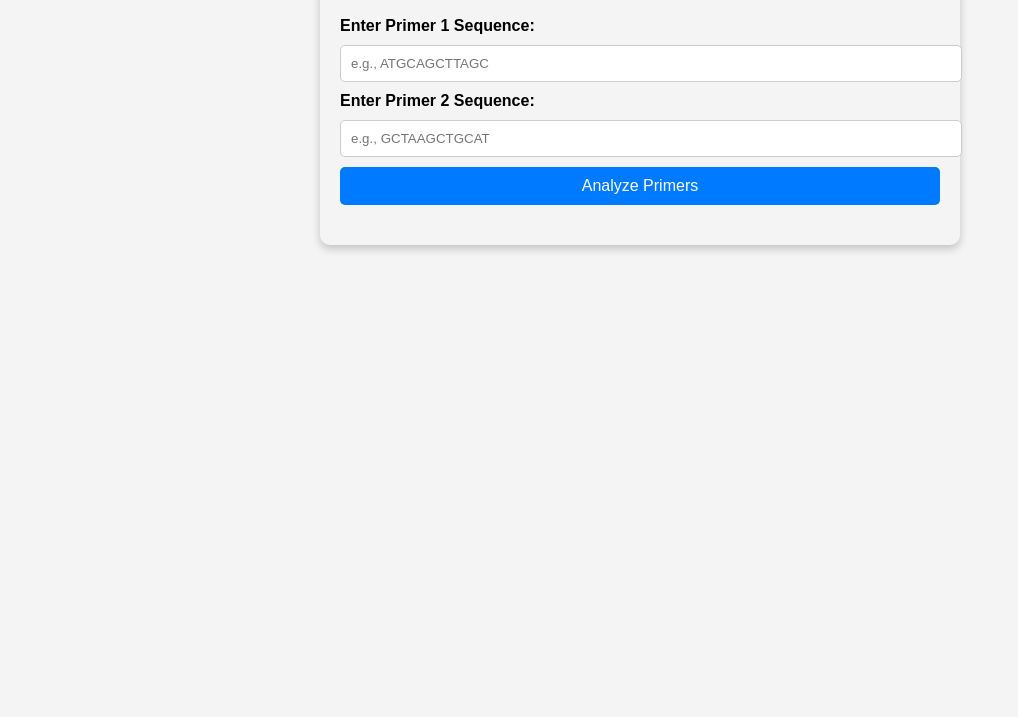
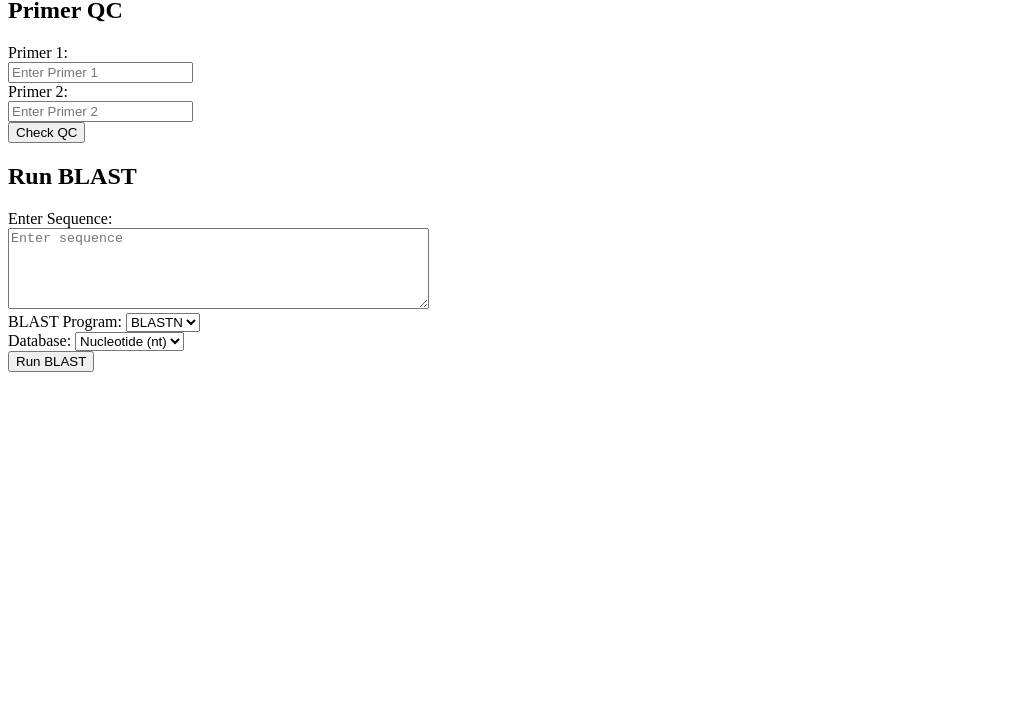
Before and after one commit to Guoping-Wang/oligos, a plain HTML site: page index.html in a window 1280 px wide. Shown: the part 83-800 px from the top of the page, without its empty margins (0-1018 px from the left). Drawn offline with Linux system fonts and the light colour scheme.

Commit message:
Update index.html

```diff
--- a/index.html
+++ b/index.html
@@ -3,126 +3,95 @@
 <head>
     <meta charset="UTF-8">
     <meta name="viewport" content="width=device-width, initial-scale=1.0">
-    <title>Primer QC Tool</title>
-    <style>
-        body {
-            font-family: Arial, sans-serif;
-            margin: 20px;
-            padding: 20px;
-            max-width: 600px;
-            margin: auto;
-            background-color: #f4f4f4;
-            border-radius: 10px;
-            box-shadow: 0 4px 8px rgba(0, 0, 0, 0.2);
-        }
-        h1 {
-            text-align: center;
-            color: #333;
-        }
-        form {
-            margin-bottom: 20px;
-        }
-        label {
-            font-weight: bold;
-        }
-        input[type="text"] {
-            width: 100%;
-            padding: 10px;
-            margin: 10px 0;
-            border: 1px solid #ccc;
-            border-radius: 5px;
-        }
-        button {
-            display: block;
-            width: 100%;
-            padding: 10px;
-            background-color: #007bff;
-            color: white;
-            border: none;
-            border-radius: 5px;
-            font-size: 16px;
-            cursor: pointer;
-        }
-        button:hover {
-            background-color: #0056b3;
-        }
-        .results {
-            margin-top: 20px;
-            padding: 15px;
-            background: #fff;
-            border-radius: 10px;
-            box-shadow: 0 2px 4px rgba(0, 0, 0, 0.1);
-        }
-        .results p {
-            margin: 5px 0;
-            font-size: 16px;
-        }
-    </style>
+    <title>Primer QC and BLAST</title>
 </head>
 <body>
-    <h1>Primer QC Tool</h1>
-    <form id="primerForm">
-        <label for="primer1">Enter Primer 1 Sequence:</label>
-        <input type="text" id="primer1" name="primer1" placeholder="e.g., ATGCAGCTTAGC" required>
+    <h1>Primer QC and BLAST Tool</h1>
 
-        <label for="primer2">Enter Primer 2 Sequence:</label>
-        <input type="text" id="primer2" name="primer2" placeholder="e.g., GCTAAGCTGCAT" required>
+    <!-- Primer QC Form -->
+    <h2>Primer QC</h2>
+    <form id="primerQCForm">
+        <label for="primer1">Primer 1:</label><br>
+        <input type="text" id="primer1" placeholder="Enter Primer 1"><br>
+        <label for="primer2">Primer 2:</label><br>
+        <input type="text" id="primer2" placeholder="Enter Primer 2"><br>
+        <button type="button" onclick="runPrimerQC()">Check QC</button>
+    </form>
+    <div id="primerQCResults"></div>
 
-        <button type="button" onclick="analyzePrimers()">Analyze Primers</button>
+    <!-- BLAST Form -->
+    <h2>Run BLAST</h2>
+    <form id="blastForm">
+        <label for="blastSequence">Enter Sequence:</label><br>
+        <textarea id="blastSequence" rows="5" cols="50" placeholder="Enter sequence"></textarea><br>
+        <label for="program">BLAST Program:</label>
+        <select id="program">
+            <option value="blastn">BLASTN</option>
+            <option value="blastp">BLASTP</option>
+        </select><br>
+        <label for="database">Database:</label>
+        <select id="database">
+            <option value="nt">Nucleotide (nt)</option>
+            <option value="nr">Protein (nr)</option>
+        </select><br>
+        <button type="button" onclick="runBlast()">Run BLAST</button>
     </form>
-    <div class="results" id="results" style="display: none;">
-        <h3>QC Results:</h3>
-        <p id="heterodimerResult"></p>
-    </div>
+    <div id="blastResults"></div>
 
     <script>
-        function getReverseComplement(sequence) {
-            // Calculate reverse complement of the primer
-            const complementMap = { A: 'T', T: 'A', G: 'C', C: 'G' };
-            return sequence
-                .toUpperCase()
-                .split('')
-                .reverse()
-                .map(base => complementMap[base] || base)
-                .join('');
-        }
-
-        function checkHeterodimer(primer1, primer2) {
-            // Check for complementary sequences between Primer1 and reverse complement of Primer2
-            const revCompPrimer2 = getReverseComplement(primer2);
-
-            for (let i = 0; i < primer1.length; i++) {
-                for (let j = 0; j < revCompPrimer2.length; j++) {
-                    // Match sequences of 4 or more bases
-                    if (primer1.slice(i, i + 4) === revCompPrimer2.slice(j, j + 4)) {
-                        return true; // Potential heterodimer
-                    }
-                }
-            }
-            return false;
-        }
-
-        function analyzePrimers() {
-            const primer1 = document.getElementById("primer1").value.toUpperCase().trim();
-            const primer2 = document.getElementById("primer2").value.toUpperCase().trim();
-            const resultsDiv = document.getElementById("results");
-            const heterodimerResult = document.getElementById("heterodimerResult");
+        async function runPrimerQC() {
+            const primer1 = document.getElementById("primer1").value.trim();
+            const primer2 = document.getElementById("primer2").value.trim();
+            const resultsDiv = document.getElementById("primerQCResults");
 
             if (!primer1 || !primer2) {
-                alert("Please enter valid sequences for both primers.");
+                alert("Both primers are required.");
                 return;
             }
 
-            // Check for heterodimer formation
-            const hasHeterodimer = checkHeterodimer(primer1, primer2);
+            const response = await fetch("http://127.0.0.1:5000/primer_qc", {
+                method: "POST",
+                headers: { "Content-Type": "application/json" },
+                body: JSON.stringify({ primer1, primer2 }),
+            });
 
-            if (hasHeterodimer) {
-                heterodimerResult.textContent = "Warning: Primers can form a heterodimer!";
+            const data = await response.json();
+            if (response.ok) {
+                resultsDiv.innerHTML = `
+                    <p>Primer 1 Length: ${data.primer1_length}</p>
+                    <p>Primer 2 Length: ${data.primer2_length}</p>
+                    <p>Heterodimer: ${data.heterodimer ? "Yes" : "No"}</p>
+                `;
             } else {
-                heterodimerResult.textContent = "Good news: No significant heterodimer formation detected.";
+                resultsDiv.innerHTML = `<p>Error: ${data.error}</p>`;
+            }
+        }
+
+        async function runBlast() {
+            const sequence = document.getElementById("blastSequence").value.trim();
+            const program = document.getElementById("program").value;
+            const database = document.getElementById("database").value;
+            const resultsDiv = document.getElementById("blastResults");
+
+            if (!sequence) {
+                alert("Please enter a sequence.");
+                return;
             }
 
-            resultsDiv.style.display = "block";
+            resultsDiv.textContent = "Running BLAST... Please wait.";
+
+            const response = await fetch("http://127.0.0.1:5000/run_blast", {
+                method: "POST",
+                headers: { "Content-Type": "application/json" },
+                body: JSON.stringify({ sequence, program, database }),
+            });
+
+            const data = await response.json();
+            if (response.ok) {
+                resultsDiv.textContent = JSON.stringify(data.results, null, 2);
+            } else {
+                resultsDiv.textContent = `Error: ${data.error}`;
+            }
         }
     </script>
 </body>
```
